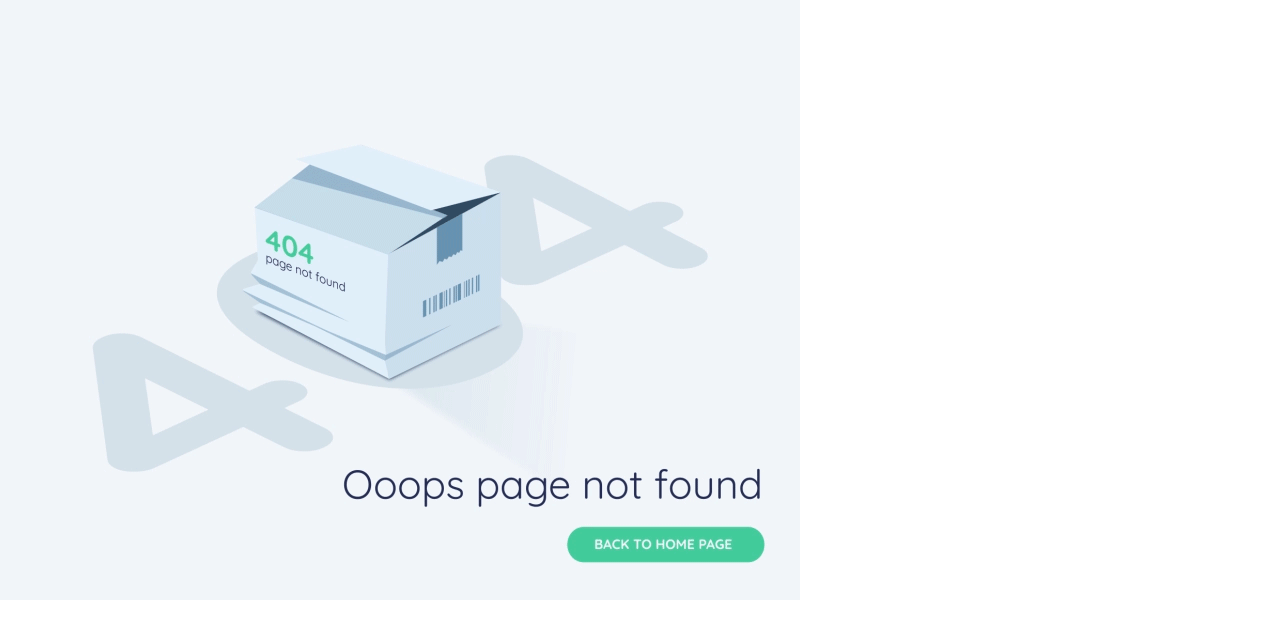
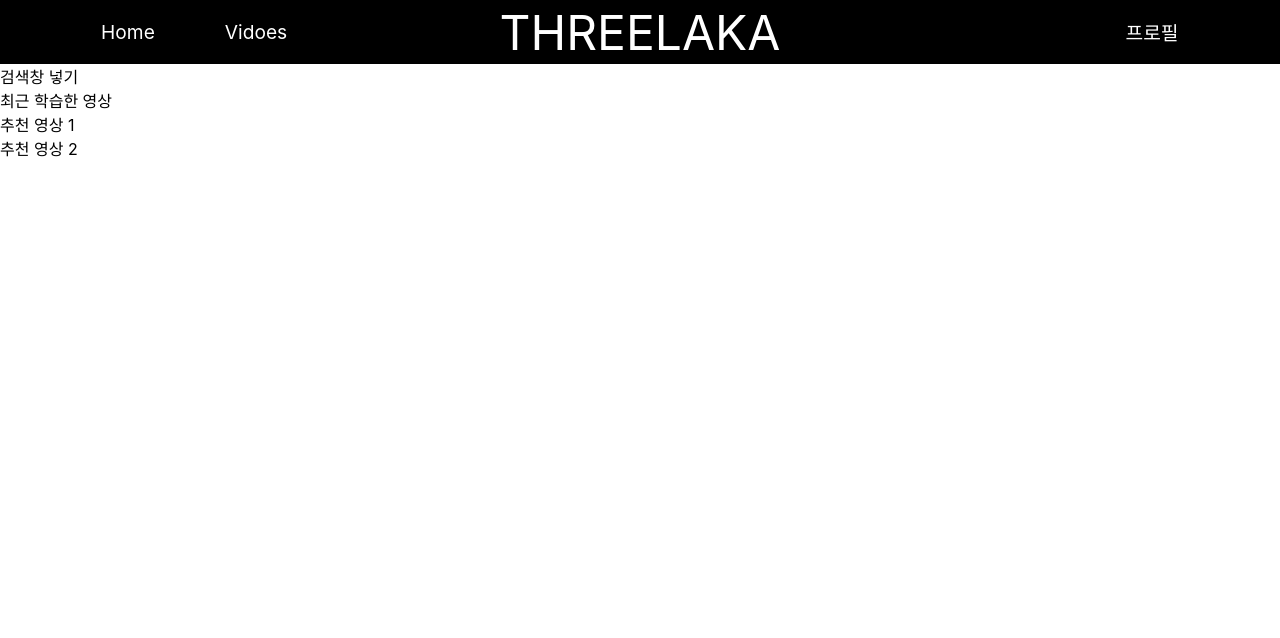
Before and after one commit to jayl2sw/threelaka, a React (Create React App) app in the folder frontend/: page /home in a window 1280 px wide. Shown: the top 638 px of the page. Built offline with nearby package versions, Linux system fonts and the light colour scheme.

Commit message:
✨ MainHeader & VideoThumbnail 추가
- 메인 및 비디오 페이지 전용 헤더 생성
- 메인 및 비디오 페이지 레이아웃 생성
- VideoThumbnail 컴포넌트 추가

```diff
--- a/frontend/src/App.tsx
+++ b/frontend/src/App.tsx
@@ -5,6 +5,8 @@ import MainPage from './pages/Main/MainPage';
 import VideosPage from './pages/Videos/VideosPage';
 // Layout
 import StudyLayout from './layout/StudyLayout';
+import MainLayout from './layout/MainLayout'
+
 
 // Auth
 import LoginPage from './pages/User/Login/LoginPage';
@@ -31,9 +33,12 @@ function App() {
     <div className="App">
       <Routes>
         {/* Main */}
-        <Route path="" element={<MainPage />}></Route>
-        <Route path="videos" element={<VideosPage />}></Route>
-
+        <Route path="" element={<MainLayout />}>
+          <Route path="home" element={<MainPage />}/>
+          <Route path="videos" element={<VideosPage />}/>
+          <Route path="" element={<MainPage />}/>
+          {/* 뒤에 라우트 주소가 비었을 때에도 무조건 메인으로 */}
+        </Route>
         {/* Auth */}
         <Route path="auth">
           <Route path="login" element={<LoginPage />} />
--- /dev/null
+++ b/frontend/src/layout/MainHeader.tsx
@@ -0,0 +1,26 @@
+import React, { useState } from 'react';
+import {
+  HeaderMenuRegion,
+  LinkWrapper,
+  TitleRegion,
+} from '../styles/Layout/HeaderStyle';
+import { Link } from 'react-router-dom';
+
+const MainHeader = () => {
+  return (
+    <HeaderMenuRegion>
+      <LinkWrapper bgColor="black" widthSize="10vw">
+        <Link to="/">Home</Link>
+      </LinkWrapper>
+      <LinkWrapper bgColor="black" widthSize="10vw">
+        <Link to="/videos">Vidoes</Link>
+      </LinkWrapper>
+      <TitleRegion>THREELAKA</TitleRegion>
+      <LinkWrapper bgColor="black" widthSize="10vw">
+        <Link to="/dashboard/profile">프로필</Link>
+      </LinkWrapper>
+    </HeaderMenuRegion>
+  );
+};
+
+export default MainHeader;
--- /dev/null
+++ b/frontend/src/layout/MainLayout.tsx
@@ -0,0 +1,15 @@
+import React from 'react';
+import MainHeader from './MainHeader';
+import { Outlet } from 'react-router-dom';
+
+const MainLayout = () => {
+  return (
+    <>
+     <MainHeader></MainHeader>
+
+     <Outlet />
+    </>
+  );
+};
+
+export default MainLayout;
--- a/frontend/src/pages/Main/MainPage.tsx
+++ b/frontend/src/pages/Main/MainPage.tsx
@@ -1,9 +1,13 @@
 import React from 'react';
+import MainHeader from '../../layout/MainHeader';
 
 const MainPage = () => {
   return (
     <div>
-      메인페이지에요
+      <div>검색창 넣기</div>
+      <div>최근 학습한 영상</div>
+      <div>추천 영상 1</div>
+      <div>추천 영상 2</div>
     </div>
   );
 };
```
Also changed, not shown: frontend/src/pages/Main/components/VideoThumbnail.tsx (added, +58 -0 lines), 1 other file (tests, documents, lock files or other folders).
